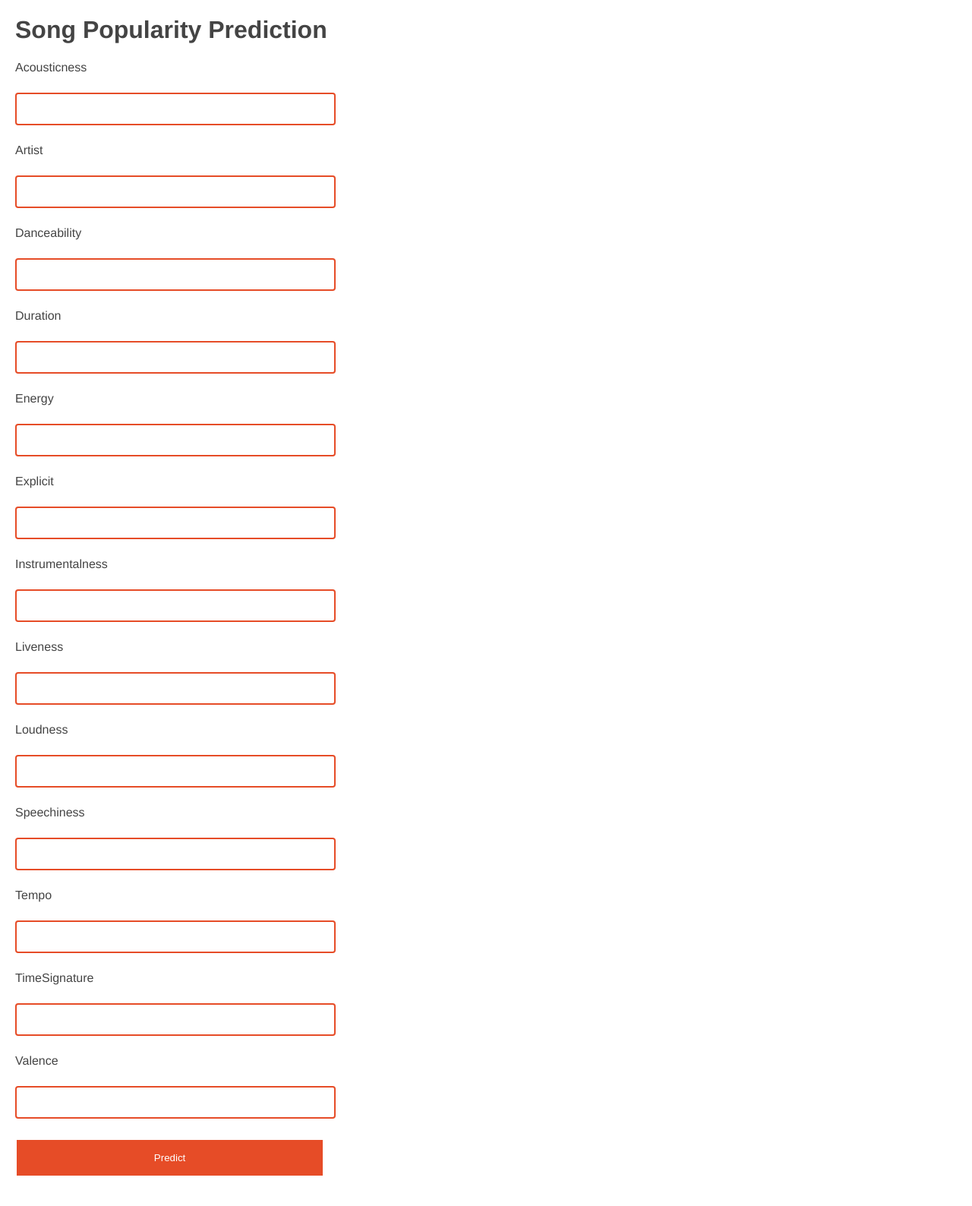
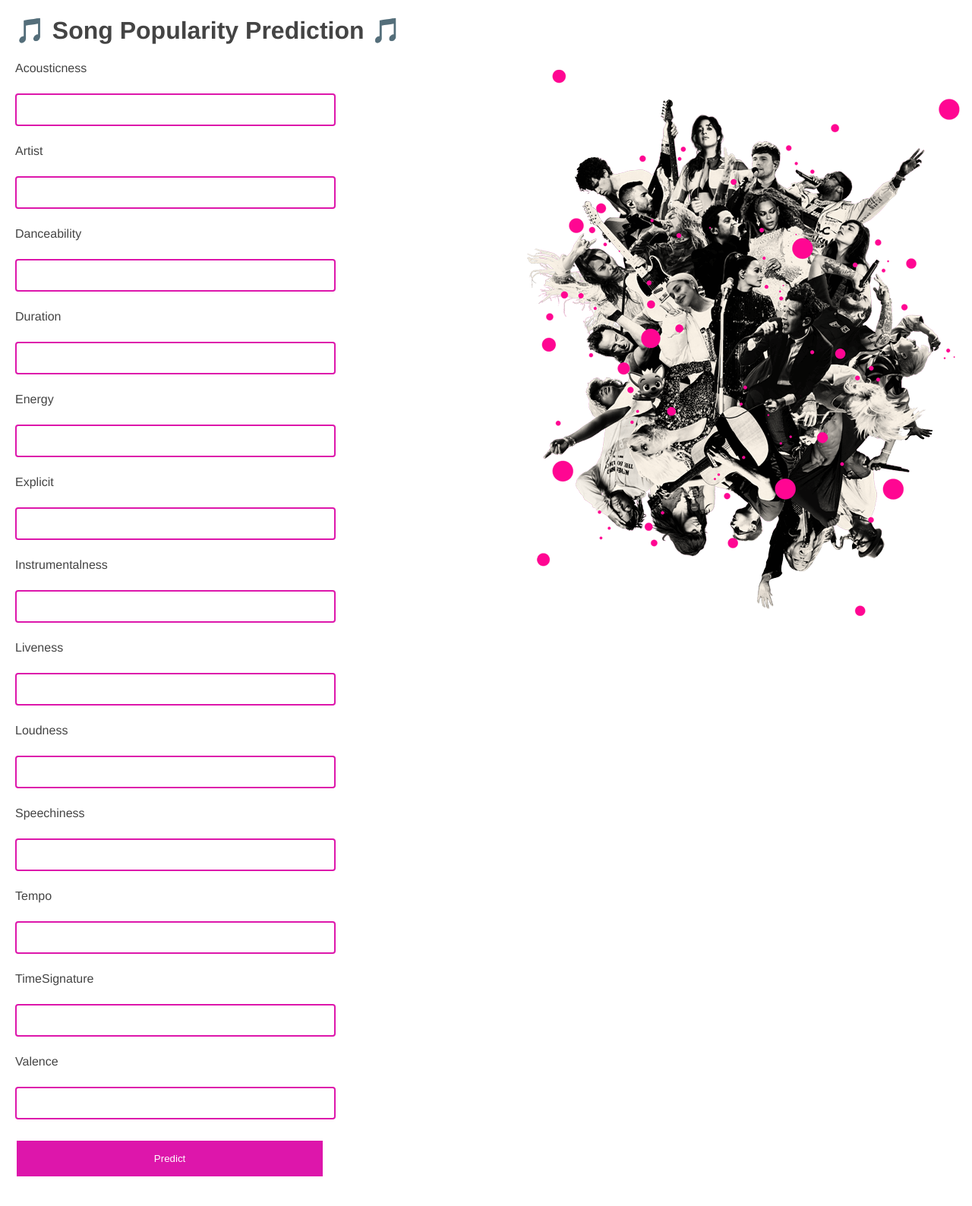
Before and after one commit to yashapatel131/Song_Predictions, a Flask app: template templates/Index.html in a window 1280 px wide. Shown: the top 1588 px of the page at 76% size. Run offline with Flask 2, Linux system fonts and the light colour scheme; the template is opened without the code that fills it, so the values that code supplies are empty.

Commit message:
Edited the Html page

```diff
--- a/static/CSS/style.css
+++ b/static/CSS/style.css
@@ -7,7 +7,7 @@ body {
 }
 
 input[type=text] {
-    border: 2px solid #E64C27;
+    border: 2px solid #dd16ab;
     border-radius: 4px;
     width: 30%;
     padding: 12px 20px;
@@ -15,7 +15,7 @@ input[type=text] {
  }
 
 input[type=button], input[type=submit], input[type=reset] {
-    background-color: #E64C27;
+    background-color: #dd16ab;
     border: none;
     color: white;
     padding: 16px 32px;
--- a/templates/Index.html
+++ b/templates/Index.html
@@ -1,6 +1,7 @@
 <!doctype html>
 
 <html lang="en">
+
 <head>
   <meta charset="utf-8">
   <link rel="stylesheet" href="{{url_for('static', filename='css/style.css')}}" />
@@ -14,9 +15,10 @@
 </html>
 
 <div>
-    <h1>Song Popularity Prediction</h1>
+    <h1> 🎵 Song Popularity Prediction 🎵 </h1>
+    <img src="{{url_for('static', filename='popstars.png')}}" style='float:right'/>
 
-    <form action="/predict" method="POST">
+        <form action="/predict" method="POST">
         <div>
             <p>Acousticness</p>
             <input type="text" name = "Acousticness" id="Acousticness">
```
Also changed, not shown: Images/popsing.jpg (added), Images/popstars2.png (added), app.py (line endings or trailing spaces), static/popstars.png (added), 3 other files.
